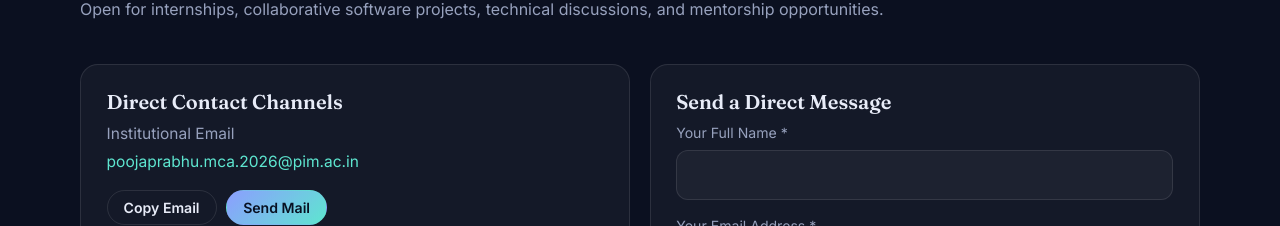
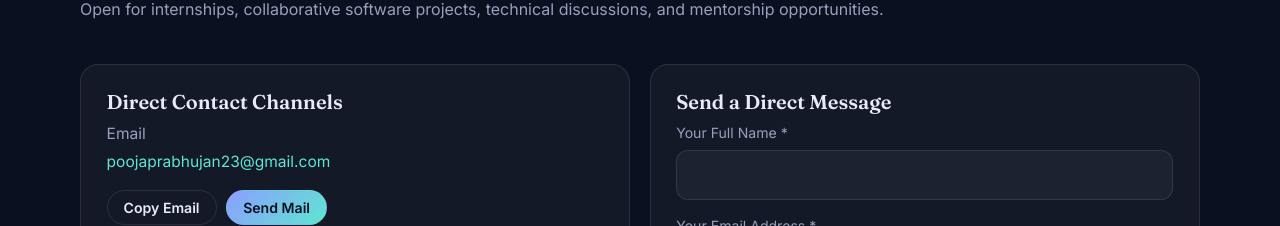
Before and after one commit to poojaprabhujan23-blip/PoojaPrabhu, a plain HTML site: page index.html in a window 1280 px wide. Shown: the part 9840-10066 px from the top of the page. Drawn offline with Linux system fonts and the light colour scheme.

Commit message:
Update index.html

```diff
--- a/index.html
+++ b/index.html
@@ -208,7 +208,7 @@
   <div class="grid two">
     <div class="card reveal contact-list">
       <h3>Direct Contact Channels</h3>
-      <p><span class="muted">Institutional Email</span><a href="mailto:poojaprabhujan23@gmail.com">poojaprabhu.mca.2026@pim.ac.in</a></p>
+      <p><span class="muted">Email</span><a href="mailto:poojaprabhujan23@gmail.com">poojaprabhujan23@gmail.com</a></p>
       <!-- ADD PHONE NUMBER: remove the comment start and end marks around the Phone line below, then change the number in both places (tel: part and visible text).
       <p><span class="muted">Phone</span><a href="tel:+919999999999">+91 99999 99999</a></p>
       -->
```
